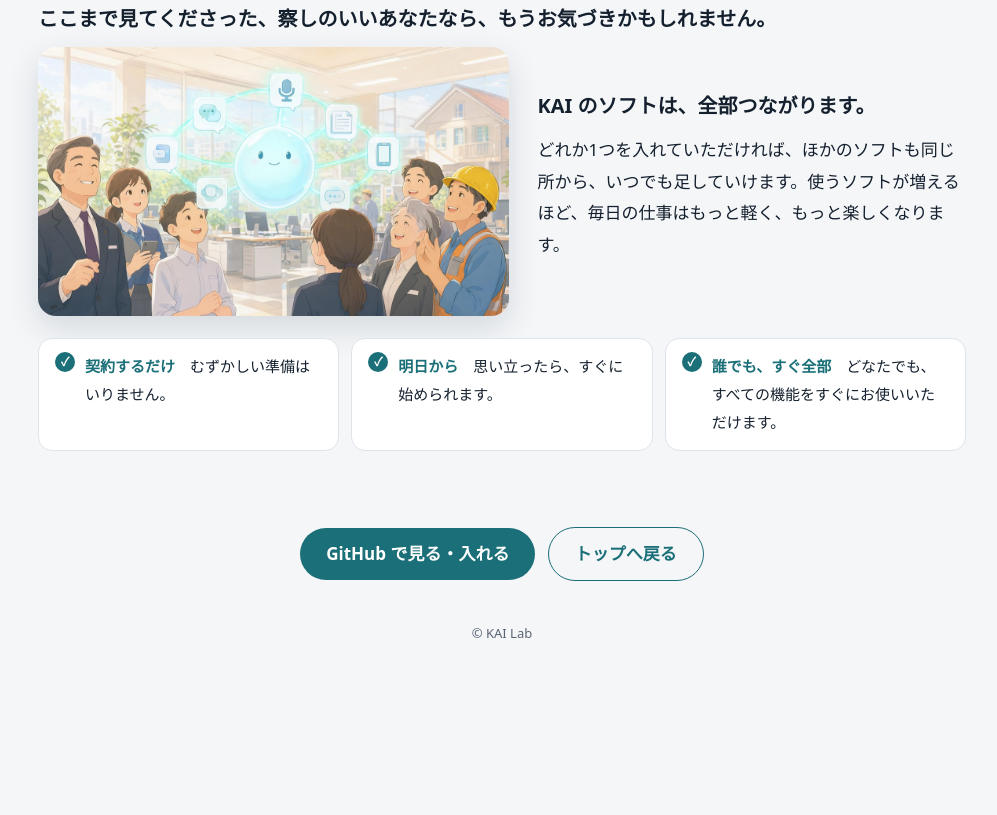
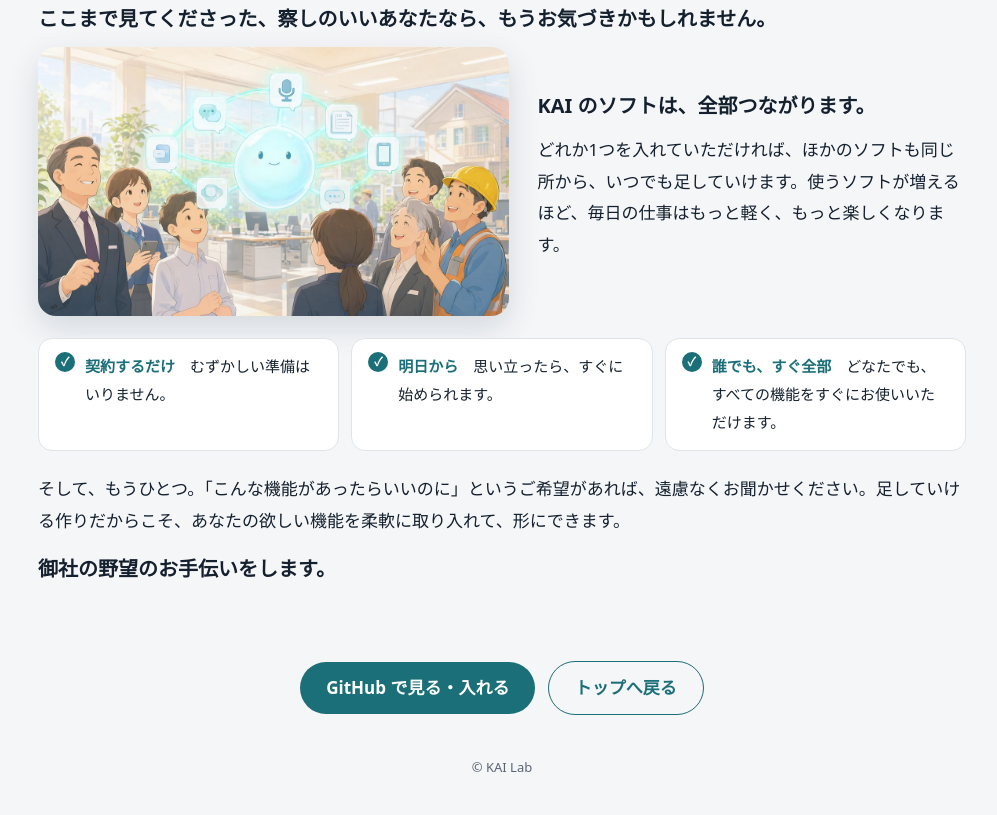
Before and after one commit to madbrolabs/kai-shain, a plain HTML site: page docs/hivot.html in a window 1280 px wide. Shown: the part 3045-3860 px from the top of the page, without its empty margins (138-1135 px from the left). Before the commit the page ends 3726 px from the top, so only its background shows below. Drawn offline with Linux system fonts and the light colour scheme.

Commit message:
「全部つながる」の締めに「欲しい機能も形にできる・御社の野望のお手伝いをします」を足す（社長の決 2026-11-25）
社長「あなたの欲しい機能をね、柔軟に取り入れて実現することが可能だから、要は御社の野望のお手伝いをしますっていうことも書いておいた方がいいかもね」。
3ページ（超議事録・同時通訳・HIVOT）の締めの最後に2行。どう作るかは書かない。札の下に余白を少し足した。
幅1280と375で崩れ・はみ出し無しを確かめた。

Co-Authored-By: Claude Opus 5.5 <noreply@anthropic.com>

```diff
--- a/docs/hivot.html
+++ b/docs/hivot.html
@@ -83,6 +83,8 @@
 <li><b>明日から</b>　思い立ったら、すぐに始められます。</li>
 <li><b>誰でも、すぐ全部</b>　どなたでも、すべての機能をすぐにお使いいただけます。</li>
 </ul>
+<p>そして、もうひとつ。「こんな機能があったらいいのに」というご希望があれば、遠慮なくお聞かせください。足していける作りだからこそ、あなたの欲しい機能を柔軟に取り入れて、形にできます。</p>
+<p class="big">御社の野望のお手伝いをします。</p>
 </section>
 
 <div class="owari">
--- a/docs/seihin.css
+++ b/docs/seihin.css
@@ -52,3 +52,4 @@ footer{color:var(--sub);font-size:13px;padding:36px 0;text-align:center}
 /* 全部つながる（詳しいページの締め） */
 .tsunagaru .dan{margin:8px 0 22px}
 .tsunagaru .hito b{color:var(--acc)}
+.tsunagaru .hito{margin-bottom:22px}
```
Also changed, not shown: docs/gijiroku.html (+2 -0 lines), docs/tsuuyaku.html (+2 -0 lines).
